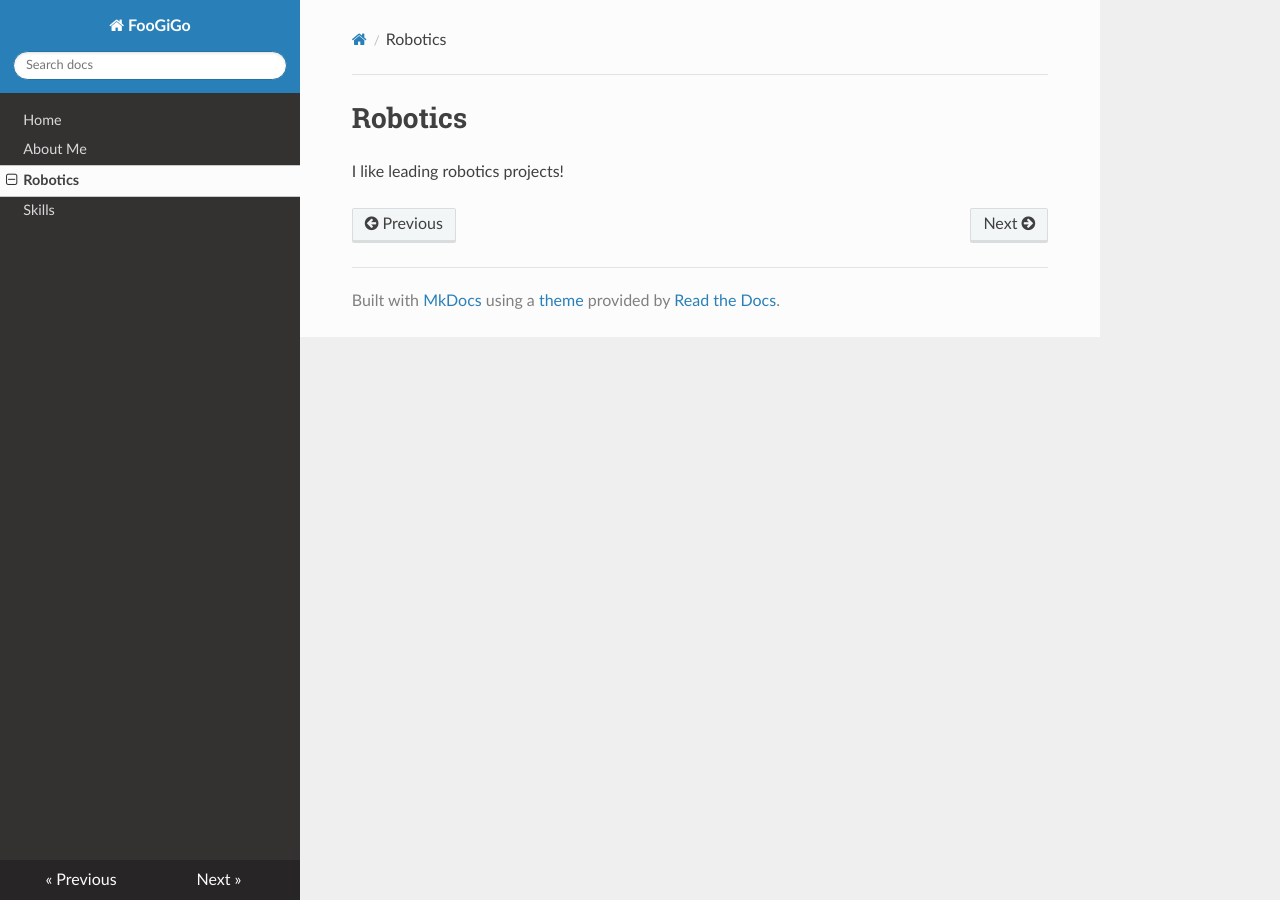
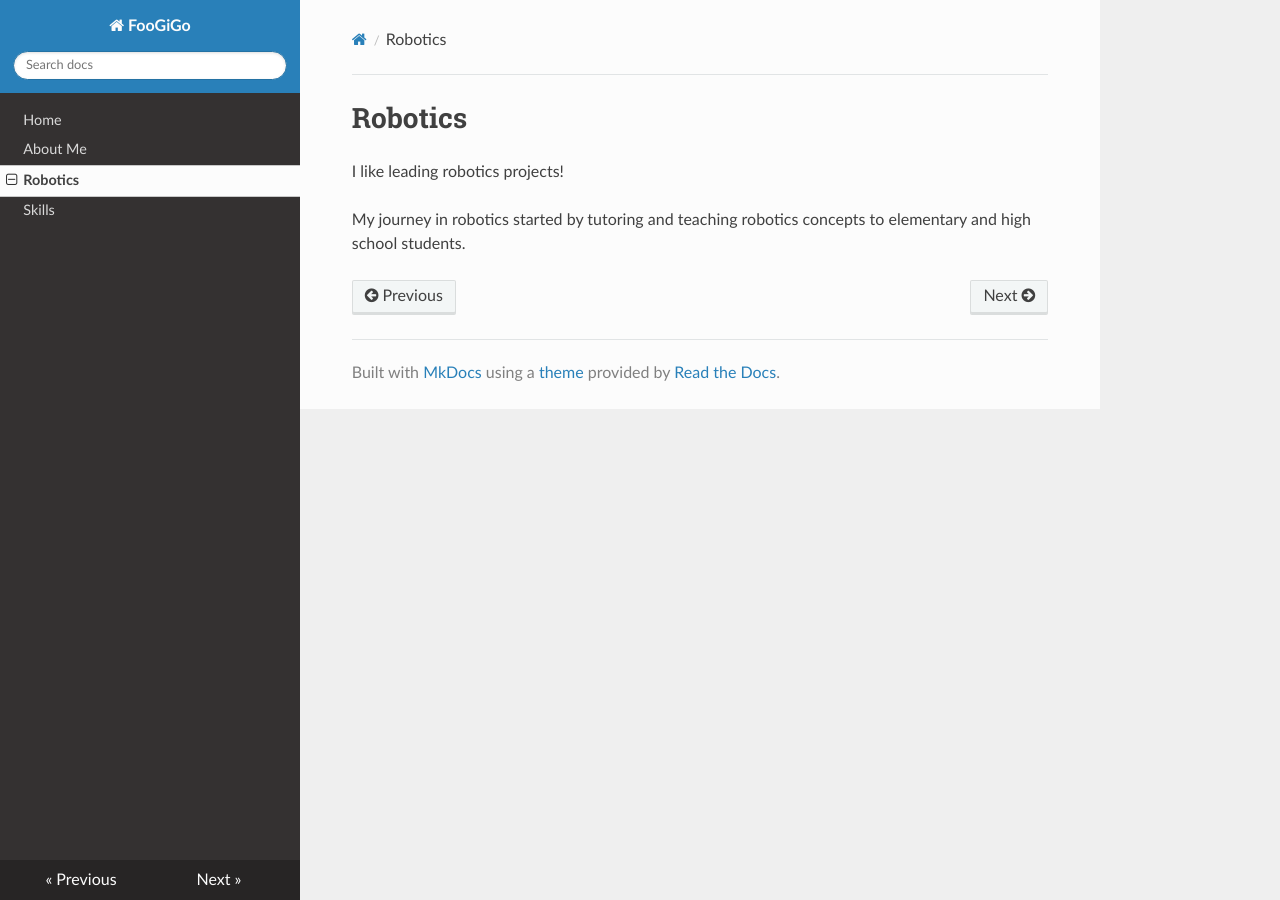
Before and after one commit to FooGiGo/FooGiGo.github.io, an MkDocs documentation site: the page built from docs/robotics.md, in a window 1280 px wide. Built offline with MkDocs 1.6.1, drawn with Linux system fonts in a browser that asks for light colours; nearby versions of some CDN libraries.

Commit message:
Expand robotics section with personal journey
Added a personal journey in robotics to the documentation.

```diff
--- a/docs/robotics.md
+++ b/docs/robotics.md
@@ -1,2 +1,4 @@
 # Robotics
 I like leading robotics projects!
+
+My journey in robotics started by tutoring and teaching robotics concepts to elementary and high school students.
```
